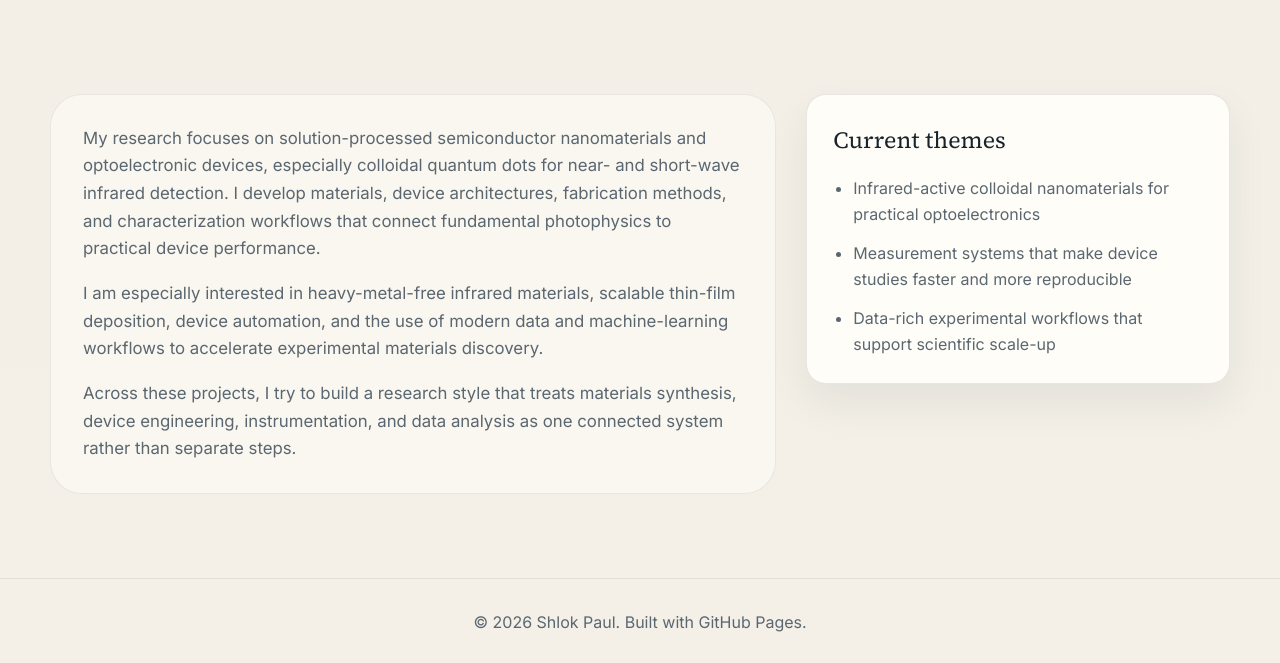
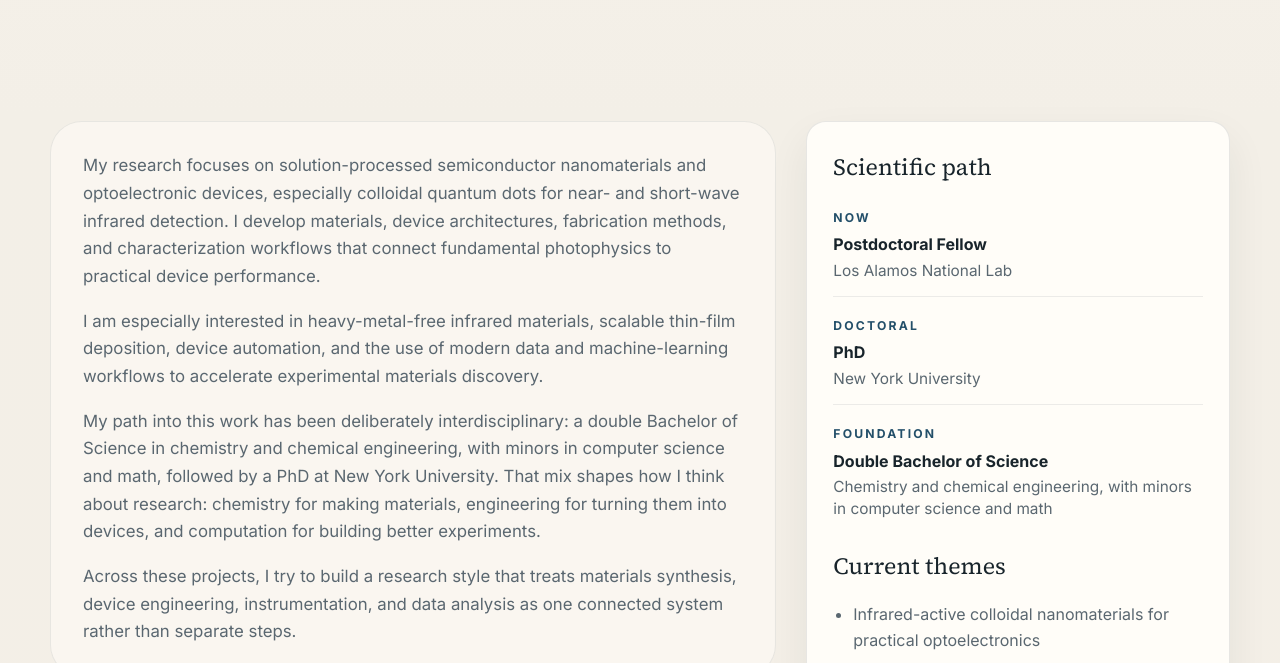
Before and after one commit to Shlok-Joseph-Paul/shlokpaul.github.io, a plain HTML site: page about.html in a window 1280 px wide. Shown: the part 646-1309 px from the top of the page. Drawn offline with Linux system fonts and the light colour scheme.

Commit message:
Update about page path

```diff
--- a/about.html
+++ b/about.html
@@ -28,7 +28,7 @@
       <p class="eyebrow">About</p>
       <h1 class="page-title">Scientific identity and research perspective.</h1>
       <p class="hero-text">
-        I work on solution-processed semiconductor nanomaterials and optoelectronic devices, with a particular focus on colloidal quantum dots for near- and short-wave infrared applications.
+        I am a Postdoctoral Fellow at Los Alamos National Lab working on solution-processed semiconductor nanomaterials and optoelectronic devices, with a particular focus on colloidal quantum dots for near- and short-wave infrared applications.
       </p>
     </section>
 
@@ -45,11 +45,35 @@
             and the use of modern data and machine-learning workflows to accelerate experimental materials discovery.
           </p>
           <p>
+            My path into this work has been deliberately interdisciplinary: a double Bachelor of Science in chemistry and
+            chemical engineering, with minors in computer science and math, followed by a PhD at New York University. That
+            mix shapes how I think about research: chemistry for making materials, engineering for turning them into devices,
+            and computation for building better experiments.
+          </p>
+          <p>
             Across these projects, I try to build a research style that treats materials synthesis, device engineering,
             instrumentation, and data analysis as one connected system rather than separate steps.
           </p>
         </div>
         <aside class="context-panel">
+          <p class="context-title">Scientific path</p>
+          <div class="path-list">
+            <div class="path-item">
+              <span class="detail-label">Now</span>
+              <strong>Postdoctoral Fellow</strong>
+              <span>Los Alamos National Lab</span>
+            </div>
+            <div class="path-item">
+              <span class="detail-label">Doctoral</span>
+              <strong>PhD</strong>
+              <span>New York University</span>
+            </div>
+            <div class="path-item">
+              <span class="detail-label">Foundation</span>
+              <strong>Double Bachelor of Science</strong>
+              <span>Chemistry and chemical engineering, with minors in computer science and math</span>
+            </div>
+          </div>
           <p class="context-title">Current themes</p>
           <ul class="context-list">
             <li>Infrared-active colloidal nanomaterials for practical optoelectronics</li>
--- a/style.css
+++ b/style.css
@@ -454,6 +454,43 @@ h3 {
   margin-bottom: 16px;
 }
 
+.context-title:not(:first-child) {
+  margin-top: 26px;
+}
+
+.path-list {
+  display: grid;
+  gap: 14px;
+}
+
+.path-item {
+  padding-top: 14px;
+  border-top: 1px solid rgba(24, 36, 43, 0.08);
+}
+
+.path-item:first-child {
+  padding-top: 0;
+  border-top: 0;
+}
+
+.path-item strong,
+.path-item span:last-child {
+  display: block;
+}
+
+.path-item strong {
+  margin-top: 5px;
+  color: var(--text);
+  line-height: 1.35;
+}
+
+.path-item span:last-child {
+  margin-top: 4px;
+  color: var(--muted);
+  font-size: 0.96rem;
+  line-height: 1.45;
+}
+
 .context-list {
   margin: 0;
   padding-left: 20px;
```
